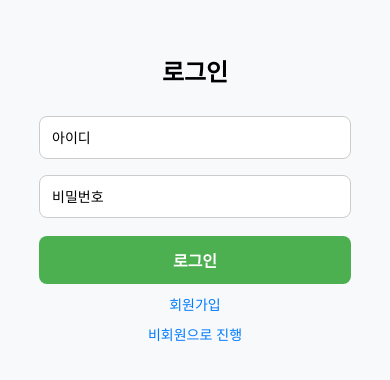
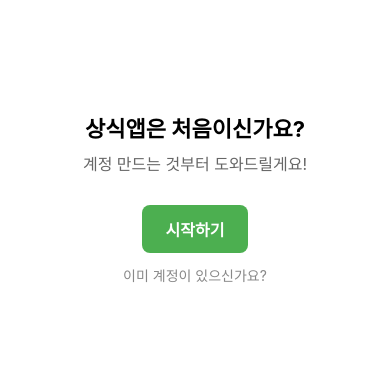
Before and after one commit to gyhan0223/SangSik, a React Native app: screen /Welcome in a window 390 px wide. Shown: the part 224-604 px from the top of the page. Built offline with nearby package versions, Linux system fonts and the light colour scheme.

Commit message:
splash screen + welcome screen 추가

```diff
--- a/App.js
+++ b/App.js
@@ -10,6 +10,8 @@
 import LoginScreen from "./screens/LoginScreen";
 import SignUpScreen from "./screens/SignUpScreen";
 import QuizSetupScreen from "./screens/QuizSetupScreen";
+import SplashScreen from "./screens/SplashScreen"; // ✅ 추가
+import WelcomeScreen from "./screens/WelcomeScreen"; // ✅ 추가
 
 const Tab = createBottomTabNavigator();
 const Stack = createStackNavigator();
@@ -58,9 +60,11 @@
   return (
     <NavigationContainer>
       <Stack.Navigator
-        initialRouteName="Login"
+        initialRouteName="Splash"
         screenOptions={{ headerShown: false }}
       >
+        <Stack.Screen name="Splash" component={SplashScreen} />
+        <Stack.Screen name="Welcome" component={WelcomeScreen} />
         <Stack.Screen name="Login" component={LoginScreen} />
         <Stack.Screen name="SignUp" component={SignUpScreen} />
         <Stack.Screen name="Main" component={TabNavigator} />
--- /dev/null
+++ b/screens/SplashScreen.js
@@ -0,0 +1,34 @@
+import React, { useEffect } from "react";
+import { View, Text, StyleSheet } from "react-native";
+
+const SplashScreen = ({ navigation }) => {
+  useEffect(() => {
+    setTimeout(() => {
+      navigation.replace("Welcome"); // 1.5~2초 후 Welcome 화면으로 이동
+    }, 1800);
+  }, [navigation]);
+
+  return (
+    <View style={styles.container}>
+      <Text style={styles.text}>당신의 상식을 채워보세요</Text>
+    </View>
+  );
+};
+
+const styles = StyleSheet.create({
+  container: {
+    flex: 1,
+    justifyContent: "center",
+    alignItems: "center",
+    backgroundColor: "#FFFFFF",
+  },
+  text: {
+    fontSize: 20,
+    fontWeight: "bold",
+    color: "#333",
+    position: "absolute",
+    top: "40%", // 화면 중간보다 약간 위
+  },
+});
+
+export default SplashScreen;
--- /dev/null
+++ b/screens/WelcomeScreen.js
@@ -0,0 +1,60 @@
+import React from "react";
+import { View, Text, StyleSheet, TouchableOpacity } from "react-native";
+
+const WelcomeScreen = ({ navigation }) => {
+  return (
+    <View style={styles.container}>
+      <Text style={styles.title}>상식앱은 처음이신가요?</Text>
+      <Text style={styles.subtitle}>계정 만드는 것부터 도와드릴게요!</Text>
+
+      <TouchableOpacity
+        style={styles.button}
+        onPress={() => navigation.navigate("SignUp")}
+      >
+        <Text style={styles.buttonText}>시작하기</Text>
+      </TouchableOpacity>
+
+      <TouchableOpacity onPress={() => navigation.navigate("Login")}>
+        <Text style={styles.loginText}>이미 계정이 있으신가요?</Text>
+      </TouchableOpacity>
+    </View>
+  );
+};
+
+const styles = StyleSheet.create({
+  container: {
+    flex: 1,
+    justifyContent: "center",
+    alignItems: "center",
+    backgroundColor: "#FFFFFF",
+  },
+  title: {
+    fontSize: 22,
+    fontWeight: "bold",
+    marginBottom: 8,
+  },
+  subtitle: {
+    fontSize: 16,
+    color: "#666",
+    marginBottom: 20,
+  },
+  button: {
+    backgroundColor: "#4CAF50",
+    paddingVertical: 12,
+    paddingHorizontal: 24,
+    borderRadius: 8,
+    marginTop: 10,
+  },
+  buttonText: {
+    color: "#FFF",
+    fontSize: 16,
+    fontWeight: "bold",
+  },
+  loginText: {
+    marginTop: 12,
+    fontSize: 14,
+    color: "#888",
+  },
+});
+
+export default WelcomeScreen;
```
